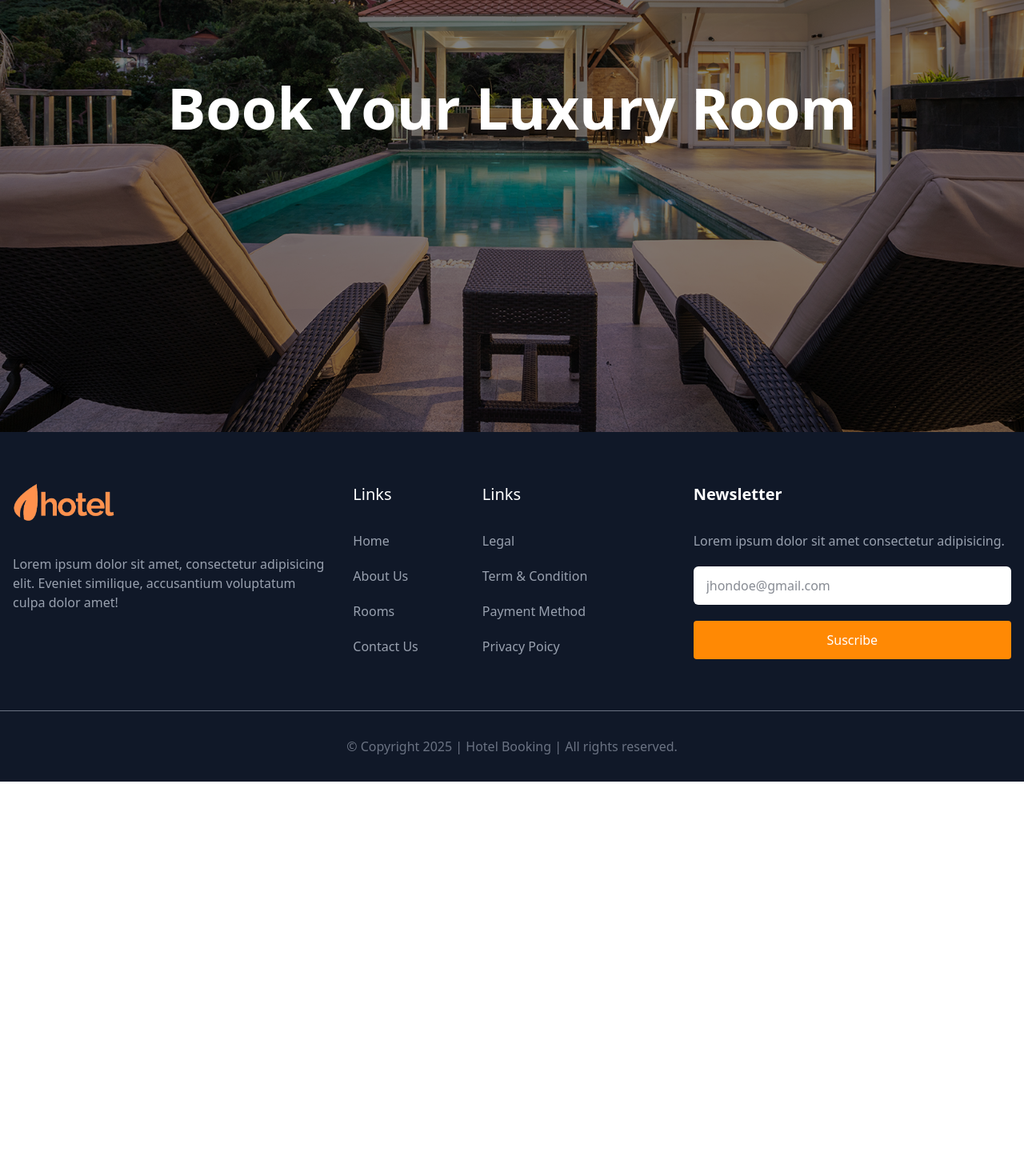
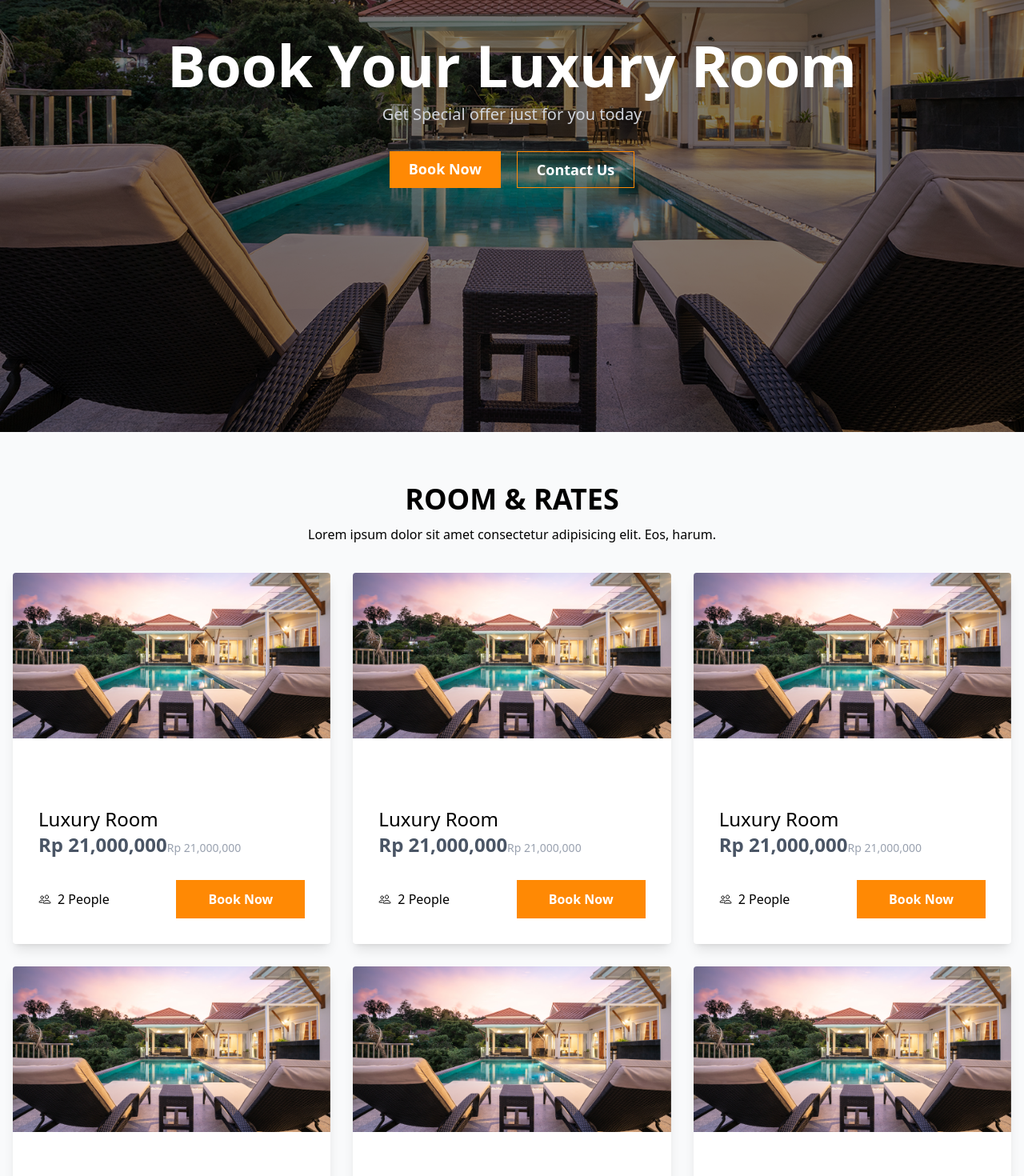
Before and after one commit to azamilink/booking-hotel, a Next.js app: page / in a window 1280 px wide. Shown: the part 260-1730 px from the top of the page at 80% size. Before the commit the page ends 1237 px from the top, so only its background shows below. Built offline with nearby package versions, Linux system fonts and the light colour scheme.

Commit message:
Menambahk section room & rates di homepage

```diff
--- a/app/page.tsx
+++ b/app/page.tsx
@@ -1,9 +1,17 @@
 import Hero from '@/components/Hero';
+import Main from '@/components/Main';
 
 export default function Home() {
     return (
         <div>
             <Hero />
+            <div className='mt-16'>
+                <div className='text-center'>
+                    <h1 className='text-4xl font-bold uppercase'>Room & Rates</h1>
+                    <p className='py-3'>Lorem ipsum dolor sit amet consectetur adipisicing elit. Eos, harum.</p>
+                </div>
+                <Main />
+            </div>
         </div>
     );
 }
--- /dev/null
+++ b/components/Card.tsx
@@ -0,0 +1,45 @@
+import Image from 'next/image';
+import Link from 'next/link';
+import { IoPeopleOutline } from 'react-icons/io5';
+
+function Card() {
+    return (
+        <div className='bg-white shadow-lg rounded-sm transition duration-100 hover:shadow-sm'>
+            <div className='w-auto h-[260PX] rounded-t-sm relative'>
+                <Image
+                    src='/hero.jpg'
+                    alt='room image'
+                    width={384}
+                    height={256}
+                    className='object-cover rounded-t-sm w-full'
+                />
+            </div>
+            <div className='p-8'>
+                <h4 className='text-2xl font-medium'>
+                    <Link
+                        href='#'
+                        className='hover:text-gray-800 transition duration-150'>
+                        Luxury Room
+                    </Link>
+                </h4>
+                <h4 className='text-2xl mb-7'>
+                    <span className='font-semibold text-gray-600'>Rp 21,000,000</span>
+                    <span className=' text-gray-400 text-sm'>Rp 21,000,000</span>
+                </h4>
+                <div className='flex items-center justify-between'>
+                    <div className='flex items-center space-x-2'>
+                        <IoPeopleOutline />
+                        <span>2 People</span>
+                    </div>
+                    <Link
+                        href='#'
+                        className='px-6 py-2.5 md:px-10 md:py-3 font-semibold text-white bg-orange-400 hover:bg-orange-500 transition duration-150'>
+                        Book Now
+                    </Link>
+                </div>
+            </div>
+        </div>
+    );
+}
+
+export default Card;
--- a/components/Hero.tsx
+++ b/components/Hero.tsx
@@ -1,5 +1,5 @@
 import Image from 'next/image';
-import React from 'react';
+import Link from 'next/link';
 
 function Hero() {
     return (
@@ -15,6 +15,19 @@ function Hero() {
             </div>
             <div className='relative flex flex-col justify-center items-center h-full text-center'>
                 <h1 className='text-7xl font-extrabold loading-tight mb-3 capitalize'>Book your luxury room</h1>
+                <p className='text-xl text-gray-300 mb-8'>Get Special offer just for you today</p>
+                <div className='flex gap-5'>
+                    <Link
+                        href='/room'
+                        className='bg-orange-400 text-white hover:bg-orange-500 py-2 px-6 md:px10 text-lg font-semibold hove:scale-105 hover:shadow-lg'>
+                        Book Now
+                    </Link>
+                    <Link
+                        href='/contact'
+                        className='bg-transparent border border-orange-400 text-white hover:bg-orange-500 py-2 px-6 md:px10 text-lg font-semibold hove:scale-105 hover:shadow-lg'>
+                        Contact Us
+                    </Link>
+                </div>
             </div>
         </div>
     );
--- /dev/null
+++ b/components/Main.tsx
@@ -0,0 +1,18 @@
+import Card from './Card';
+
+function Main() {
+    return (
+        <div className='max-w-screen mx-auto py-6 pb-20 px-4'>
+            <div className='grid gap-7 md:grid-cols-3'>
+                <Card />
+                <Card />
+                <Card />
+                <Card />
+                <Card />
+                <Card />
+            </div>
+        </div>
+    );
+}
+
+export default Main;
```
